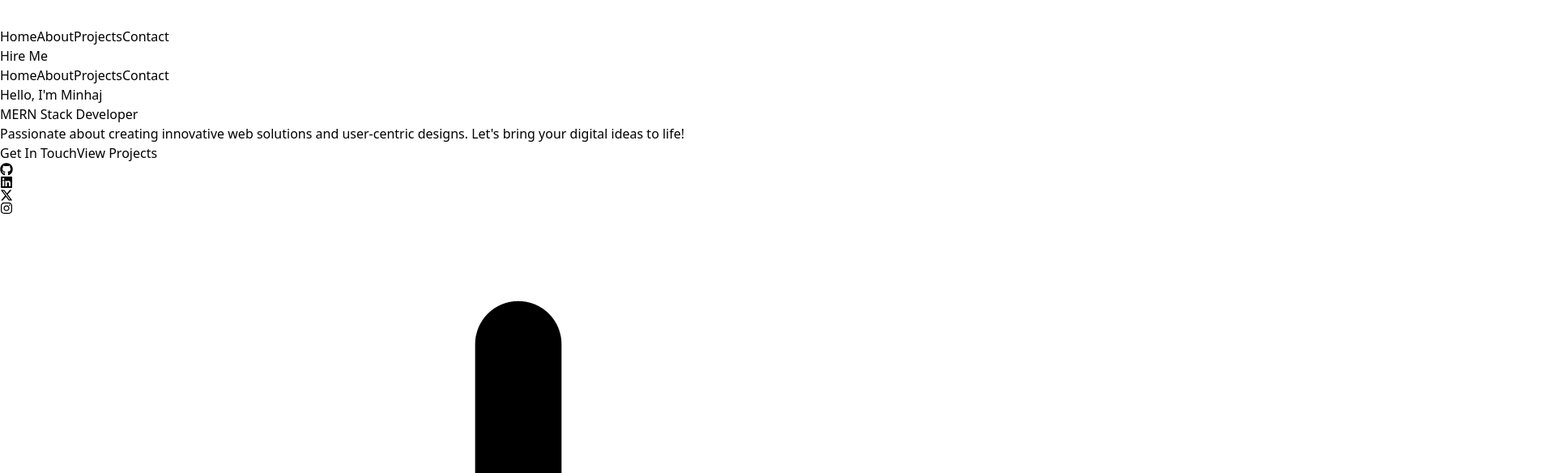
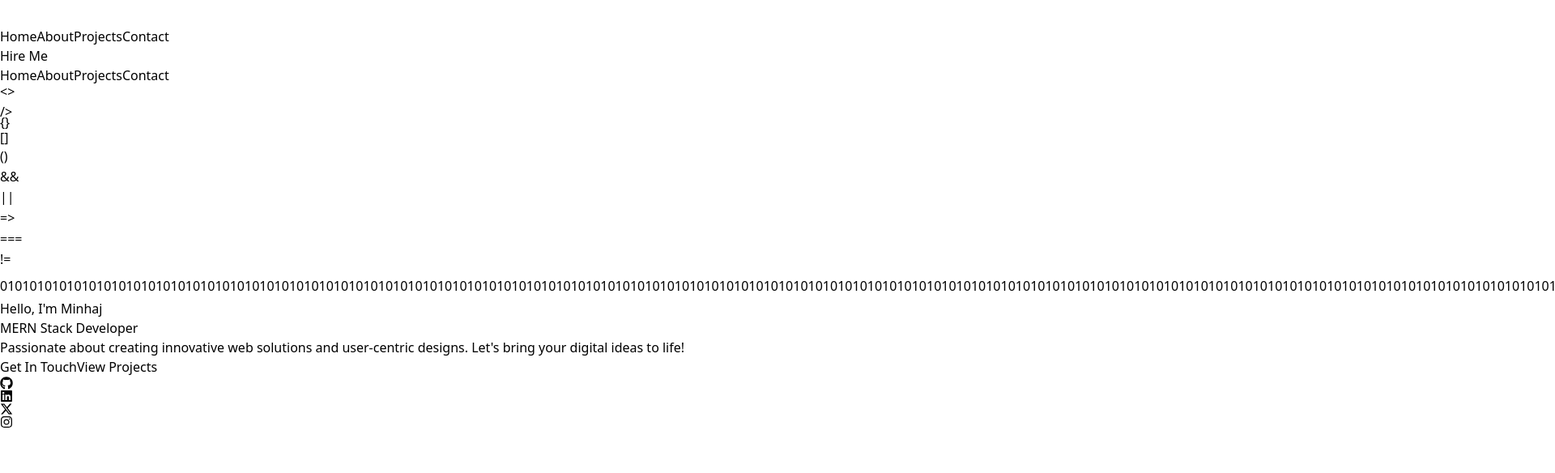
Before and after one commit to Minhajkc/Portfolio, a React (Vite) app: page / in a window 1280 px wide. Shown: the part 412-996 px from the top of the page at 81% size, 1920 px wide, since content can reach past the window. Built offline with nearby package versions, Linux system fonts and the light colour scheme.

Commit message:
added graphics in bg

```diff
--- /dev/null
+++ b/src/Components/CodingBackground.jsx
@@ -0,0 +1,59 @@
+import React from 'react';
+
+const CodingBackground = () => {
+  return (
+    <div className="absolute inset-0 opacity-75 bg-gradient-to-r from-blue-900 to-blue-900 animate-pulse overflow-hidden">
+      {/* Code lines */}
+      {[...Array(10)].map((_, i) => (
+        <div
+          key={i}
+          className="absolute left-0 right-0 h-px bg-white opacity-20"
+          style={{
+            top: `${10 * i}%`,
+            animation: `slide-right ${5 + i}s linear infinite`
+          }}
+        ></div>
+      ))}
+
+      {/* Floating symbols */}
+      {['<>', '/>', '{}', '[]', '()', '&&', '||', '=>', '===', '!='].map((symbol, i) => (
+        <div
+          key={i}
+          className="absolute text-white text-opacity-30 text-2xl"
+          style={{
+            left: `${10 * i}%`,
+            top: `${Math.random() * 100}%`,
+            animation: `float ${3 + i}s ease-in-out infinite alternate`
+          }}
+        >
+          {symbol}
+        </div>
+      ))}
+
+      {/* Binary background */}
+      <div className="absolute inset-0 text-white text-opacity-5 text-xs overflow-hidden whitespace-nowrap animate-scroll">
+        {'01'.repeat(1000)}
+      </div>
+
+      <style jsx>{`
+        @keyframes slide-right {
+          from { transform: translateX(-100%); }
+          to { transform: translateX(100%); }
+        }
+        @keyframes float {
+          from { transform: translateY(0); }
+          to { transform: translateY(-20px); }
+        }
+        @keyframes scroll {
+          from { transform: translateY(0); }
+          to { transform: translateY(-50%); }
+        }
+        .animate-scroll {
+          animation: scroll 20s linear infinite;
+        }
+      `}</style>
+    </div>
+  );
+};
+
+export default CodingBackground;
--- a/src/Components/Contact.jsx
+++ b/src/Components/Contact.jsx
@@ -20,8 +20,16 @@
 
       const handleSubmit = async (e) => {
         e.preventDefault();
+
+
+        if (!formData.name || !formData.email || !formData.message) {
+            alert('Items field cannot be empty');
+            return;
+        }
+
         const scriptURL = 'https://script.google.com/macros/s/AKfycby9GzqGyg_gX_IKdr-PTZ90AM1J49M4uYnl_IjDaZ8ujeNPmWq5k8ZgLDvThz-hZw_m/exec';
         setLoading(true);
+
         try {
             const response = await fetch(scriptURL, {
                 method: 'POST',
@@ -43,7 +51,6 @@
             setLoading(false);
         }
     };
-
   return (
     <section className="py-20 px-4 bg-gradient-to-b from-gray-900 to-blue-900 h-screen overflow-auto " id="contact">
           <h2 className="text-4xl font-bold mb-12 text-center text-transparent bg-clip-text bg-gradient-to-r from-blue-400 to-purple-500">
--- a/src/Components/Home.jsx
+++ b/src/Components/Home.jsx
@@ -3,6 +3,7 @@
 import SkillCategory from './SkillCategory';
 import Logo from '../assets/images/Logo.png'
 import Minhaj from '../assets/images/Minhaj4.png';
+import CodingBackground from './CodingBackground';
 
 
 function Home() {
@@ -37,8 +38,16 @@
 
       const handleSubmit = async (e) => {
         e.preventDefault();
+
+
+        if (!formData.name || !formData.email || !formData.message) {
+            alert('Items field cannot be empty');
+            return;
+        }
+
         const scriptURL = 'https://script.google.com/macros/s/AKfycby9GzqGyg_gX_IKdr-PTZ90AM1J49M4uYnl_IjDaZ8ujeNPmWq5k8ZgLDvThz-hZw_m/exec';
         setLoading(true);
+
         try {
             const response = await fetch(scriptURL, {
                 method: 'POST',
@@ -93,11 +102,12 @@
             {/* Hero Section */}
             <section className="flex flex-col items-center justify-center min-h-screen p-5 text-center relative overflow-hidden bg-pattern-one" id='home'>
     <div className="absolute inset-0 z-0">
-        <div className="absolute inset-0 bg-gradient-to-r from-blue-600 to-blue-900 opacity-20 animate-pulse"></div>
+    <CodingBackground />
         <div className="absolute inset-0 bg-[url('/path/to/tech-pattern.png')] opacity-10"></div>
     </div>
 
     <div className="z-0">
+
         <h1 className="text-6xl font-bold mb-4 animate-fade-in-down">
             Hello, I'm <span className="text-transparent bg-clip-text bg-gradient-to-r from-blue-400 to-purple-500">Minhaj</span>
         </h1>
```
Lines whose indentation alone changed are shown as unchanged.
